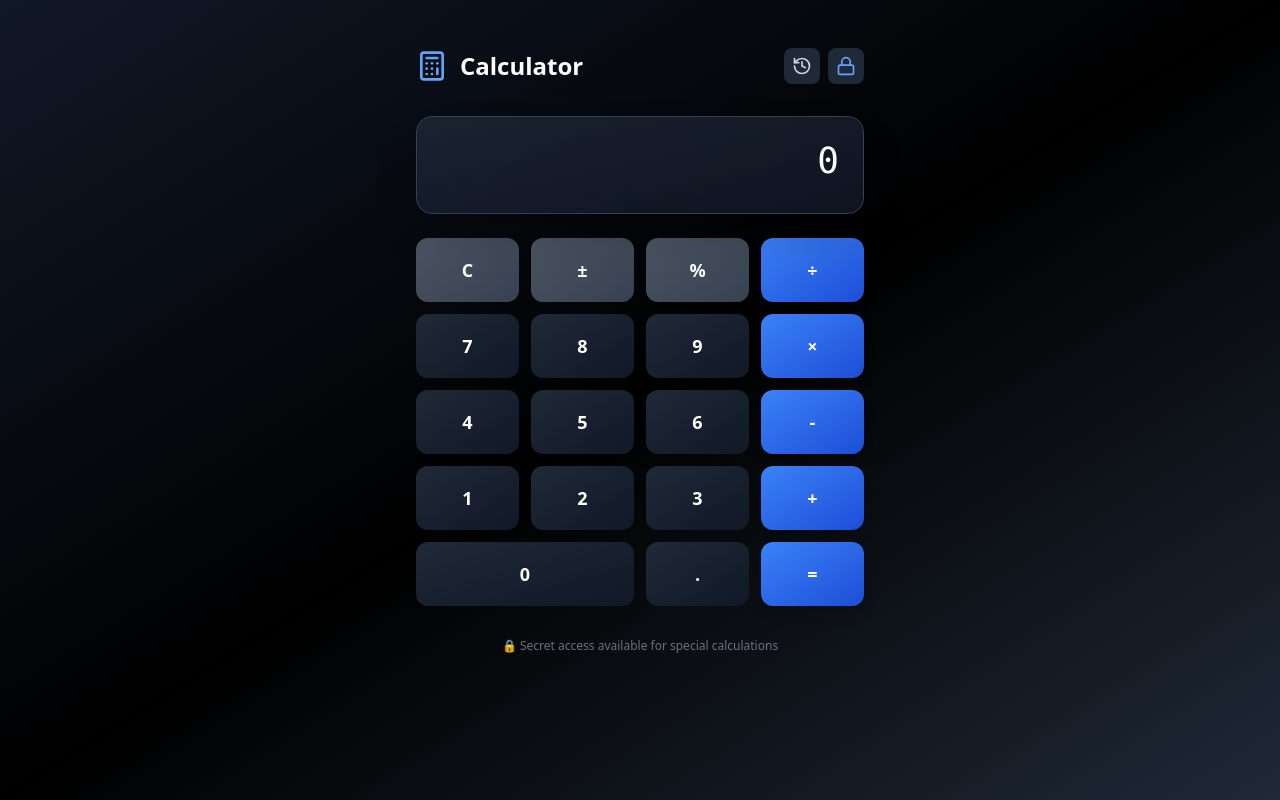
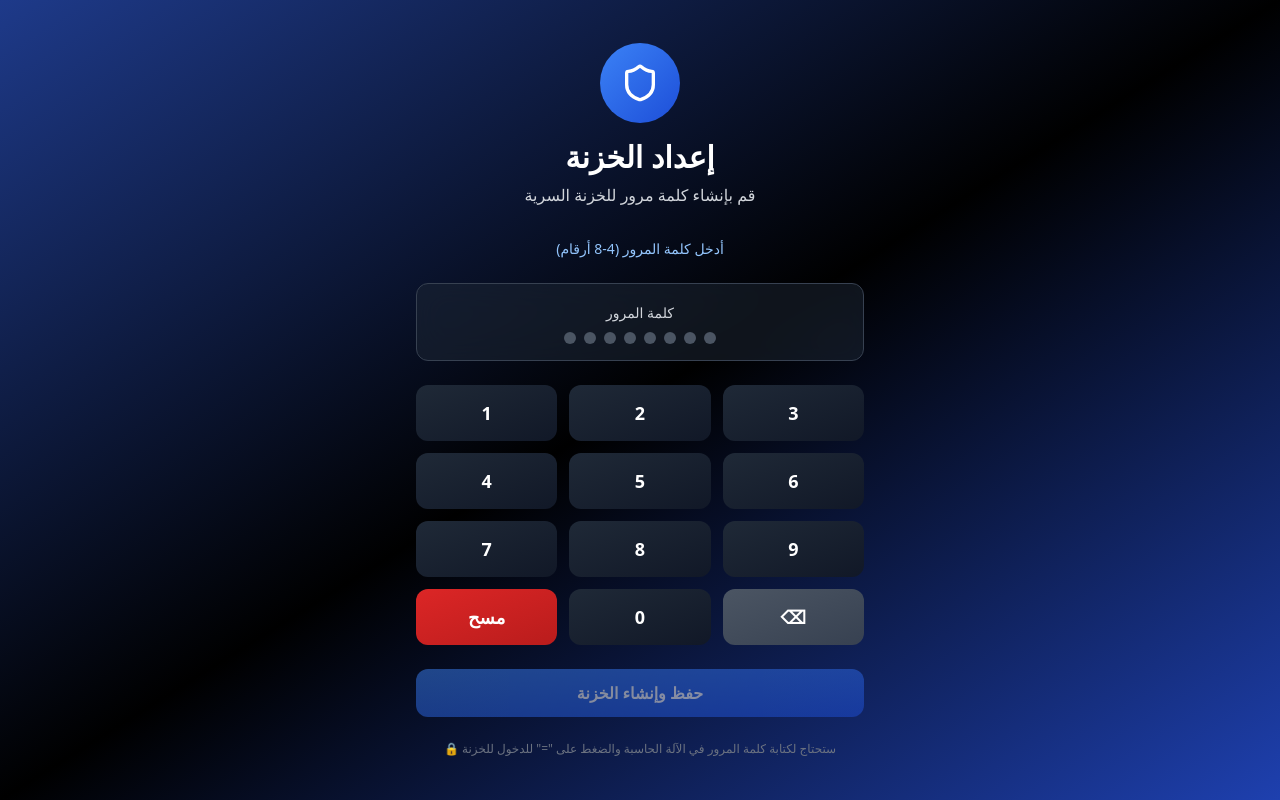
Before and after one commit to vd43i/secret-vault-calculator-nexus, a React (Vite) app: page / in a window 1280 px wide. Built offline with nearby package versions, Linux system fonts and the light colour scheme.

Commit message:
feat: Implement password registration and login
-   Add a numeric input field for password registration.
-   Store the entered password upon registration.
-   Implement login functionality using the stored password and the equals button.
-   Remove vault-related UI elements from the calculator.

```diff
--- a/src/components/Calculator.tsx
+++ b/src/components/Calculator.tsx
@@ -1,6 +1,6 @@
 
 import React, { useState } from 'react';
-import { Calculator as CalcIcon, History, Lock } from 'lucide-react';
+import { Calculator as CalcIcon, History } from 'lucide-react';
 
 interface CalculatorProps {
   onSecretAccess: () => void;
@@ -34,14 +34,6 @@ const Calculator: React.FC<CalculatorProps> = ({ onSecretAccess }) => {
 
       setDisplay(String(result));
       setPreviousValue(String(result));
-
-      // Check for secret access code
-      if (String(result) === '1337') {
-        setTimeout(() => {
-          onSecretAccess();
-        }, 1000);
-        return;
-      }
     }
 
     setWaitingForNewValue(true);
@@ -66,6 +58,16 @@ const Calculator: React.FC<CalculatorProps> = ({ onSecretAccess }) => {
   };
 
   const performCalculation = () => {
+    const savedPassword = localStorage.getItem('vault_password');
+
+    // Check for vault access if password matches display
+    if (savedPassword && display === savedPassword) {
+      setTimeout(() => {
+        onSecretAccess();
+      }, 500);
+      return;
+    }
+
     if (previousValue !== null && operation) {
       const inputValue = parseFloat(display);
       const currentValue = parseFloat(previousValue);
@@ -79,11 +81,11 @@ const Calculator: React.FC<CalculatorProps> = ({ onSecretAccess }) => {
       setOperation(null);
       setWaitingForNewValue(true);
 
-      // Check for secret access code
-      if (String(result) === '1337') {
+      // Check for vault access after calculation
+      if (savedPassword && String(result) === savedPassword) {
         setTimeout(() => {
           onSecretAccess();
-        }, 1000);
+        }, 500);
       }
     }
   };
@@ -142,7 +144,7 @@ const Calculator: React.FC<CalculatorProps> = ({ onSecretAccess }) => {
         <div className="flex items-center justify-between mb-8 pt-8">
           <div className="flex items-center gap-3">
             <CalcIcon className="h-8 w-8 text-blue-400" />
-            <h1 className="text-2xl font-bold text-white">Calculator</h1>
+            <h1 className="text-2xl font-bold text-white">الآلة الحاسبة</h1>
           </div>
           <div className="flex gap-2">
             <button
@@ -151,9 +153,6 @@ const Calculator: React.FC<CalculatorProps> = ({ onSecretAccess }) => {
             >
               <History className="h-5 w-5" />
             </button>
-            <div className="p-2 rounded-lg bg-gray-800">
-              <Lock className="h-5 w-5 text-blue-400" />
-            </div>
           </div>
         </div>
 
@@ -161,20 +160,20 @@ const Calculator: React.FC<CalculatorProps> = ({ onSecretAccess }) => {
         {showHistory && (
           <div className="mb-4 p-4 rounded-xl bg-gray-800/50 backdrop-blur-lg border border-gray-700">
             <div className="flex justify-between items-center mb-3">
-              <h3 className="text-sm font-medium text-gray-300">History</h3>
+              <h3 className="text-sm font-medium text-gray-300">السجل</h3>
               <button
                 onClick={clearHistory}
                 className="text-xs text-blue-400 hover:text-blue-300"
               >
-                Clear
+                مسح
               </button>
             </div>
             <div className="space-y-1 max-h-32 overflow-y-auto">
               {history.length === 0 ? (
-                <p className="text-xs text-gray-500">No calculations yet</p>
+                <p className="text-xs text-gray-500">لا توجد عمليات حسابية</p>
               ) : (
                 history.map((calc, index) => (
-                  <div key={index} className="text-xs text-gray-400 font-mono">
+                  <div key={index} className="text-xs text-gray-400 font-mono text-right">
                     {calc}
                   </div>
                 ))
@@ -211,13 +210,6 @@ const Calculator: React.FC<CalculatorProps> = ({ onSecretAccess }) => {
             </button>
           ))}
         </div>
-
-        {/* Secret Hint */}
-        <div className="mt-8 text-center">
-          <p className="text-xs text-gray-500">
-            🔒 Secret access available for special calculations
-          </p>
-        </div>
       </div>
     </div>
   );
--- /dev/null
+++ b/src/components/InitialSetup.tsx
@@ -0,0 +1,175 @@
+
+import React, { useState } from 'react';
+import { Shield, Check } from 'lucide-react';
+
+interface InitialSetupProps {
+  onSetupComplete: (password: string) => void;
+}
+
+const InitialSetup: React.FC<InitialSetupProps> = ({ onSetupComplete }) => {
+  const [password, setPassword] = useState('');
+  const [confirmPassword, setConfirmPassword] = useState('');
+  const [error, setError] = useState('');
+
+  const handleKeyPress = (key: string) => {
+    if (key === 'delete') {
+      if (confirmPassword.length > 0) {
+        setConfirmPassword(prev => prev.slice(0, -1));
+      } else {
+        setPassword(prev => prev.slice(0, -1));
+      }
+    } else if (key === 'clear') {
+      setPassword('');
+      setConfirmPassword('');
+    } else if (password.length < 8 && confirmPassword.length === 0) {
+      setPassword(prev => prev + key);
+    } else if (confirmPassword.length < 8 && password.length === 8) {
+      setConfirmPassword(prev => prev + key);
+    }
+  };
+
+  const handleSetup = () => {
+    if (password.length < 4) {
+      setError('كلمة المرور يجب أن تكون 4 أرقام على الأقل');
+      return;
+    }
+
+    if (password !== confirmPassword) {
+      setError('كلمة المرور غير متطابقة');
+      setConfirmPassword('');
+      return;
+    }
+
+    localStorage.setItem('vault_password', password);
+    localStorage.setItem('vault_setup_complete', 'true');
+    onSetupComplete(password);
+  };
+
+  const keypadNumbers = [
+    ['1', '2', '3'],
+    ['4', '5', '6'],
+    ['7', '8', '9'],
+    ['clear', '0', 'delete']
+  ];
+
+  const currentStep = password.length === 0 ? 'password' : confirmPassword.length < password.length ? 'confirm' : 'ready';
+
+  return (
+    <div className="min-h-screen bg-gradient-to-br from-blue-900 via-black to-blue-800 flex items-center justify-center p-4">
+      <div className="w-full max-w-md">
+        {/* Header */}
+        <div className="text-center mb-8">
+          <div className="inline-flex items-center justify-center w-20 h-20 rounded-full bg-gradient-to-br from-blue-500 to-blue-700 mb-4">
+            <Shield className="h-10 w-10 text-white" />
+          </div>
+          <h1 className="text-3xl font-bold text-white mb-2">إعداد الخزنة</h1>
+          <p className="text-gray-300">قم بإنشاء كلمة مرور للخزنة السرية</p>
+        </div>
+
+        {/* Current Step Indicator */}
+        <div className="mb-6 text-center">
+          <p className="text-sm text-blue-300 mb-2">
+            {currentStep === 'password' && 'أدخل كلمة المرور (4-8 أرقام)'}
+            {currentStep === 'confirm' && 'أعد إدخال كلمة المرور للتأكيد'}
+            {currentStep === 'ready' && 'جاهز للحفظ'}
+          </p>
+        </div>
+
+        {/* Password Display */}
+        <div className="mb-6 space-y-4">
+          {/* Original Password */}
+          <div className="p-4 rounded-xl bg-gray-800/50 backdrop-blur-lg border border-gray-700">
+            <div className="text-center mb-2">
+              <span className="text-sm text-gray-300">كلمة المرور</span>
+            </div>
+            <div className="flex justify-center gap-2">
+              {Array.from({ length: 8 }).map((_, index) => (
+                <div
+                  key={index}
+                  className={`w-3 h-3 rounded-full transition-all duration-200 ${
+                    index < password.length
+                      ? 'bg-blue-400 shadow-lg shadow-blue-400/30'
+                      : 'bg-gray-600'
+                  }`}
+                />
+              ))}
+            </div>
+          </div>
+
+          {/* Confirm Password */}
+          {password.length >= 4 && (
+            <div className="p-4 rounded-xl bg-gray-800/50 backdrop-blur-lg border border-gray-700">
+              <div className="text-center mb-2">
+                <span className="text-sm text-gray-300">تأكيد كلمة المرور</span>
+              </div>
+              <div className="flex justify-center gap-2">
+                {Array.from({ length: password.length }).map((_, index) => (
+                  <div
+                    key={index}
+                    className={`w-3 h-3 rounded-full transition-all duration-200 ${
+                      index < confirmPassword.length
+                        ? confirmPassword[index] === password[index]
+                          ? 'bg-green-400 shadow-lg shadow-green-400/30'
+                          : 'bg-red-400 shadow-lg shadow-red-400/30'
+                        : 'bg-gray-600'
+                    }`}
+                  />
+                ))}
+              </div>
+            </div>
+          )}
+        </div>
+
+        {/* Error Message */}
+        {error && (
+          <div className="mb-4 p-3 rounded-lg bg-red-900/30 border border-red-800">
+            <span className="text-sm text-red-400">{error}</span>
+          </div>
+        )}
+
+        {/* Success Message */}
+        {currentStep === 'ready' && (
+          <div className="mb-4 p-3 rounded-lg bg-green-900/30 border border-green-800 flex items-center gap-2">
+            <Check className="h-4 w-4 text-green-400" />
+            <span className="text-sm text-green-400">كلمة المرور متطابقة! يمكنك الآن الحفظ</span>
+          </div>
+        )}
+
+        {/* Keypad */}
+        <div className="grid grid-cols-3 gap-3 mb-6">
+          {keypadNumbers.flat().map((key, index) => (
+            <button
+              key={index}
+              onClick={() => handleKeyPress(key)}
+              className={`h-14 rounded-xl font-semibold text-lg transition-all duration-200 active:scale-95 ${
+                key === 'clear'
+                  ? 'bg-gradient-to-br from-red-600 to-red-700 text-white hover:from-red-700 hover:to-red-800'
+                  : key === 'delete'
+                  ? 'bg-gradient-to-br from-gray-600 to-gray-700 text-white hover:from-gray-700 hover:to-gray-800'
+                  : 'bg-gradient-to-br from-gray-800 to-gray-900 text-white hover:from-gray-700 hover:to-gray-800'
+              }`}
+            >
+              {key === 'delete' ? '⌫' : key === 'clear' ? 'مسح' : key}
+            </button>
+          ))}
+        </div>
+
+        {/* Setup Button */}
+        <button
+          onClick={handleSetup}
+          disabled={currentStep !== 'ready'}
+          className="w-full h-12 rounded-xl bg-gradient-to-br from-blue-500 to-blue-700 text-white font-semibold hover:from-blue-600 hover:to-blue-800 transition-all duration-200 active:scale-95 disabled:opacity-50 disabled:cursor-not-allowed"
+        >
+          حفظ وإنشاء الخزنة
+        </button>
+
+        {/* Info */}
+        <div className="mt-6 text-center text-xs text-gray-500">
+          <p>🔒 ستحتاج لكتابة كلمة المرور في الآلة الحاسبة والضغط على "=" للدخول للخزنة</p>
+        </div>
+      </div>
+    </div>
+  );
+};
+
+export default InitialSetup;
--- a/src/components/VaultLogin.tsx
+++ b/src/components/VaultLogin.tsx
@@ -1,6 +1,6 @@
 
 import React, { useState } from 'react';
-import { Lock, Shield, AlertCircle } from 'lucide-react';
+import { Shield, AlertCircle } from 'lucide-react';
 
 interface VaultLoginProps {
   onLogin: () => void;
@@ -13,12 +13,12 @@ const VaultLogin: React.FC<VaultLoginProps> = ({ onLogin, onBack }) => {
   const [isLocked, setIsLocked] = useState(false);
   const [error, setError] = useState('');
 
-  const correctPassword = '1337';
+  const correctPassword = localStorage.getItem('vault_password') || '1337';
   const maxAttempts = 3;
 
   const handleLogin = () => {
     if (isLocked) {
-      setError('Too many failed attempts. Please wait.');
+      setError('تم قفل الخزنة بسبب المحاولات المتكررة. يرجى الانتظار.');
       return;
     }
 
@@ -31,14 +31,14 @@ const VaultLogin: React.FC<VaultLoginProps> = ({ onLogin, onBack }) => {
 
       if (newAttempts >= maxAttempts) {
         setIsLocked(true);
-        setError('Vault locked due to multiple failed attempts');
+        setError('تم قفل الخزنة بسبب المحاولات المتكررة');
         setTimeout(() => {
           setIsLocked(false);
           setAttempts(0);
           setError('');
         }, 30000);
       } else {
-        setError(`Incorrect password. ${maxAttempts - newAttempts} attempts remaining.`);
+        setError(`كلمة مرور خاطئة. ${maxAttempts - newAttempts} محاولات متبقية.`);
       }
 
       setPassword('');
@@ -70,15 +70,14 @@ const VaultLogin: React.FC<VaultLoginProps> = ({ onLogin, onBack }) => {
           <div className="inline-flex items-center justify-center w-20 h-20 rounded-full bg-gradient-to-br from-blue-500 to-blue-700 mb-4">
             <Shield className="h-10 w-10 text-white" />
           </div>
-          <h1 className="text-3xl font-bold text-white mb-2">Secure Vault</h1>
-          <p className="text-gray-400">Enter your access code</p>
+          <h1 className="text-3xl font-bold text-white mb-2">الخزنة السرية</h1>
+          <p className="text-gray-400">أدخل كلمة المرور</p>
         </div>
 
         {/* Password Display */}
         <div className="mb-6 p-6 rounded-xl bg-gray-800/50 backdrop-blur-lg border border-gray-700">
           <div className="flex items-center justify-center gap-2 mb-4">
-            <Lock className="h-5 w-5 text-blue-400" />
-            <span className="text-sm text-gray-300">Access Code</span>
+            <span className="text-sm text-gray-300">كلمة المرور</span>
           </div>
           <div className="flex justify-center gap-2">
             {Array.from({ length: 8 }).map((_, index) => (
@@ -117,7 +116,7 @@ const VaultLogin: React.FC<VaultLoginProps> = ({ onLogin, onBack }) => {
                   : 'bg-gradient-to-br from-gray-800 to-gray-900 text-white hover:from-gray-700 hover:to-gray-800'
               } ${isLocked ? 'opacity-50 cursor-not-allowed' : ''}`}
             >
-              {key === 'delete' ? '⌫' : key === 'clear' ? 'Clear' : key}
+              {key === 'delete' ? '⌫' : key === 'clear' ? 'مسح' : key}
             </button>
           ))}
         </div>
@@ -129,22 +128,22 @@ const VaultLogin: React.FC<VaultLoginProps> = ({ onLogin, onBack }) => {
             disabled={password.length === 0 || isLocked}
             className="w-full h-12 rounded-xl bg-gradient-to-br from-blue-500 to-blue-700 text-white font-semibold hover:from-blue-600 hover:to-blue-800 transition-all duration-200 active:scale-95 disabled:opacity-50 disabled:cursor-not-allowed"
           >
-            {isLocked ? 'Vault Locked' : 'Enter Vault'}
+            {isLocked ? 'الخزنة مقفلة' : 'دخول الخزنة'}
           </button>
 
           <button
             onClick={onBack}
             className="w-full h-12 rounded-xl bg-gradient-to-br from-gray-600 to-gray-700 text-white font-semibold hover:from-gray-700 hover:to-gray-800 transition-all duration-200 active:scale-95"
           >
-            Back to Calculator
+            العودة للآلة الحاسبة
           </button>
         </div>
 
         {/* Security Info */}
         <div className="mt-6 text-center text-xs text-gray-500">
-          <p>🔒 Vault will lock after {maxAttempts} failed attempts</p>
+          <p>🔒 سيتم قفل الخزنة بعد {maxAttempts} محاولات خاطئة</p>
           {isLocked && (
-            <p className="text-red-400 mt-1">Unlock in 30 seconds</p>
+            <p className="text-red-400 mt-1">إلغاء القفل خلال 30 ثانية</p>
           )}
         </div>
       </div>
--- a/src/pages/Index.tsx
+++ b/src/pages/Index.tsx
@@ -6,18 +6,35 @@ import VaultDashboard from '../components/VaultDashboard';
 import FilesPage from '../components/vault/FilesPage';
 import GalleryPage from '../components/vault/GalleryPage';
 import NotesPage from '../components/vault/NotesPage';
+import InitialSetup from '../components/InitialSetup';
 import { useToast } from "@/hooks/use-toast";
 
-type AppState = 'calculator' | 'vault-login' | 'vault-dashboard' | 'files' | 'gallery' | 'notes' | 'trash' | 'settings';
+type AppState = 'initial-setup' | 'calculator' | 'vault-login' | 'vault-dashboard' | 'files' | 'gallery' | 'notes' | 'trash' | 'settings';
 
 const Index = () => {
   const [currentState, setCurrentState] = useState<AppState>('calculator');
   const { toast } = useToast();
 
+  useEffect(() => {
+    const setupComplete = localStorage.getItem('vault_setup_complete');
+    if (!setupComplete) {
+      setCurrentState('initial-setup');
+    }
+  }, []);
+
+  const handleInitialSetup = (password: string) => {
+    toast({
+      title: "🔐 تم إنشاء الخزنة بنجاح",
+      description: "يمكنك الآن استخدام الآلة الحاسبة بشكل طبيعي",
+      duration: 3000,
+    });
+    setCurrentState('calculator');
+  };
+
   const handleSecretAccess = () => {
     toast({
-      title: "🔓 Secret Access Detected",
-      description: "Redirecting to secure vault...",
+      title: "🔓 تم اكتشاف وصول سري",
+      description: "جاري التوجيه للخزنة الآمنة...",
       duration: 2000,
     });
 
@@ -28,8 +45,8 @@ const Index = () => {
 
   const handleVaultLogin = () => {
     toast({
-      title: "🔒 Access Granted",
-      description: "Welcome to your secure vault",
+      title: "🔒 تم منح الوصول",
+      description: "مرحباً بك في خزنتك الآمنة",
       duration: 2000,
     });
     setCurrentState('vault-dashboard');
@@ -37,8 +54,8 @@ const Index = () => {
 
   const handleVaultLogout = () => {
     toast({
-      title: "🔐 Vault Locked",
-      description: "Your data is secure",
+      title: "🔐 تم قفل الخزنة",
+      description: "بياناتك محمية بأمان",
       duration: 2000,
     });
     setCurrentState('calculator');
@@ -54,6 +71,9 @@ const Index = () => {
 
   const renderCurrentPage = () => {
     switch (currentState) {
+      case 'initial-setup':
+        return <InitialSetup onSetupComplete={handleInitialSetup} />;
+
       case 'calculator':
         return <Calculator onSecretAccess={handleSecretAccess} />;
 
@@ -86,13 +106,13 @@ const Index = () => {
         return (
           <div className="min-h-screen bg-gradient-to-br from-gray-900 via-black to-gray-800 flex items-center justify-center">
             <div className="text-center">
-              <h2 className="text-2xl font-bold text-white mb-4">Trash Bin</h2>
-              <p className="text-gray-400 mb-4">Feature coming soon...</p>
+              <h2 className="text-2xl font-bold text-white mb-4">سلة المحذوفات</h2>
+              <p className="text-gray-400 mb-4">هذه الميزة قادمة قريباً...</p>
               <button
                 onClick={handleBackToVault}
                 className="px-6 py-2 rounded-lg bg-gray-600 text-white hover:bg-gray-700 transition-colors"
               >
-                Back to Vault
+                العودة للخزنة
               </button>
             </div>
           </div>
@@ -102,13 +122,13 @@ const Index = () => {
         return (
           <div className="min-h-screen bg-gradient-to-br from-gray-900 via-black to-gray-800 flex items-center justify-center">
             <div className="text-center">
-              <h2 className="text-2xl font-bold text-white mb-4">Settings</h2>
-              <p className="text-gray-400 mb-4">Security and vault settings coming soon...</p>
+              <h2 className="text-2xl font-bold text-white mb-4">الإعدادات</h2>
+              <p className="text-gray-400 mb-4">إعدادات الأمان والخزنة قادمة قريباً...</p>
               <button
                 onClick={handleBackToVault}
                 className="px-6 py-2 rounded-lg bg-gray-600 text-white hover:bg-gray-700 transition-colors"
               >
-                Back to Vault
+                العودة للخزنة
               </button>
             </div>
           </div>
```
